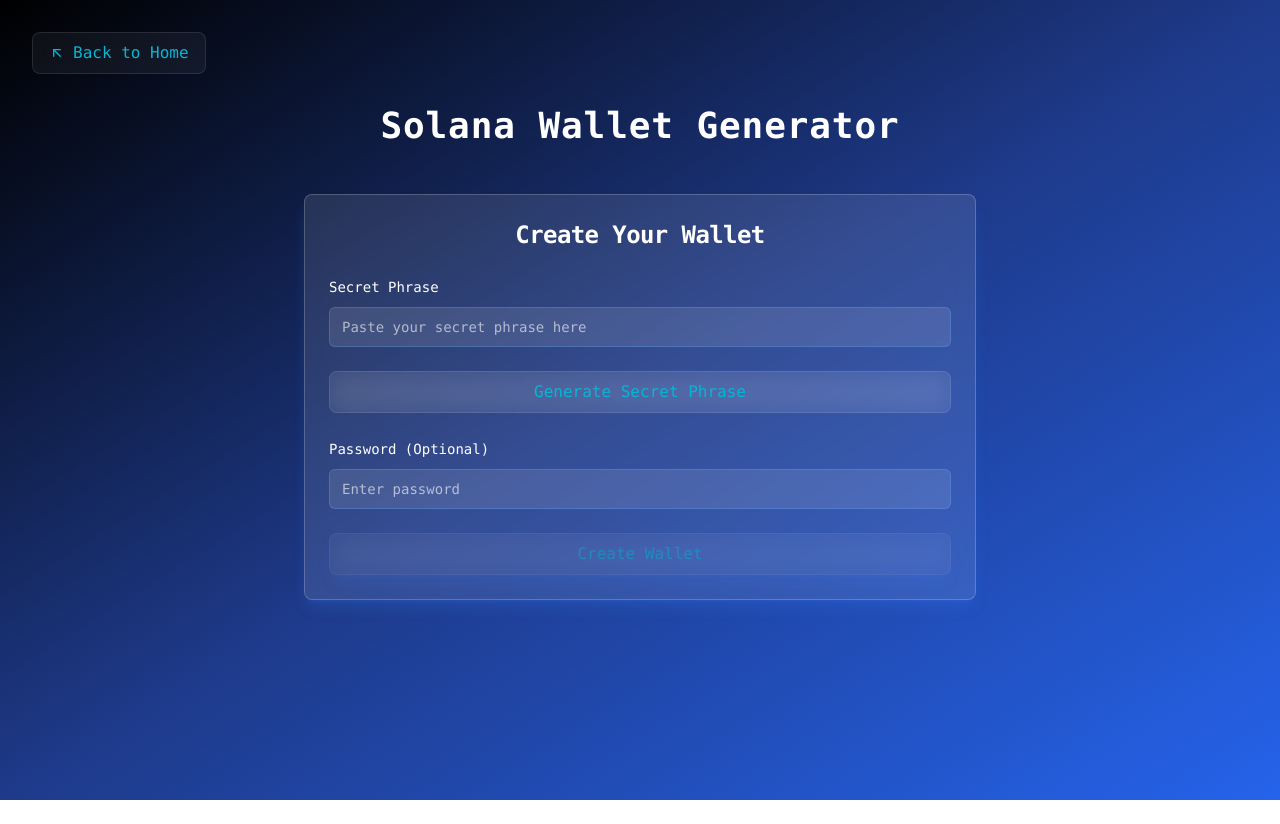
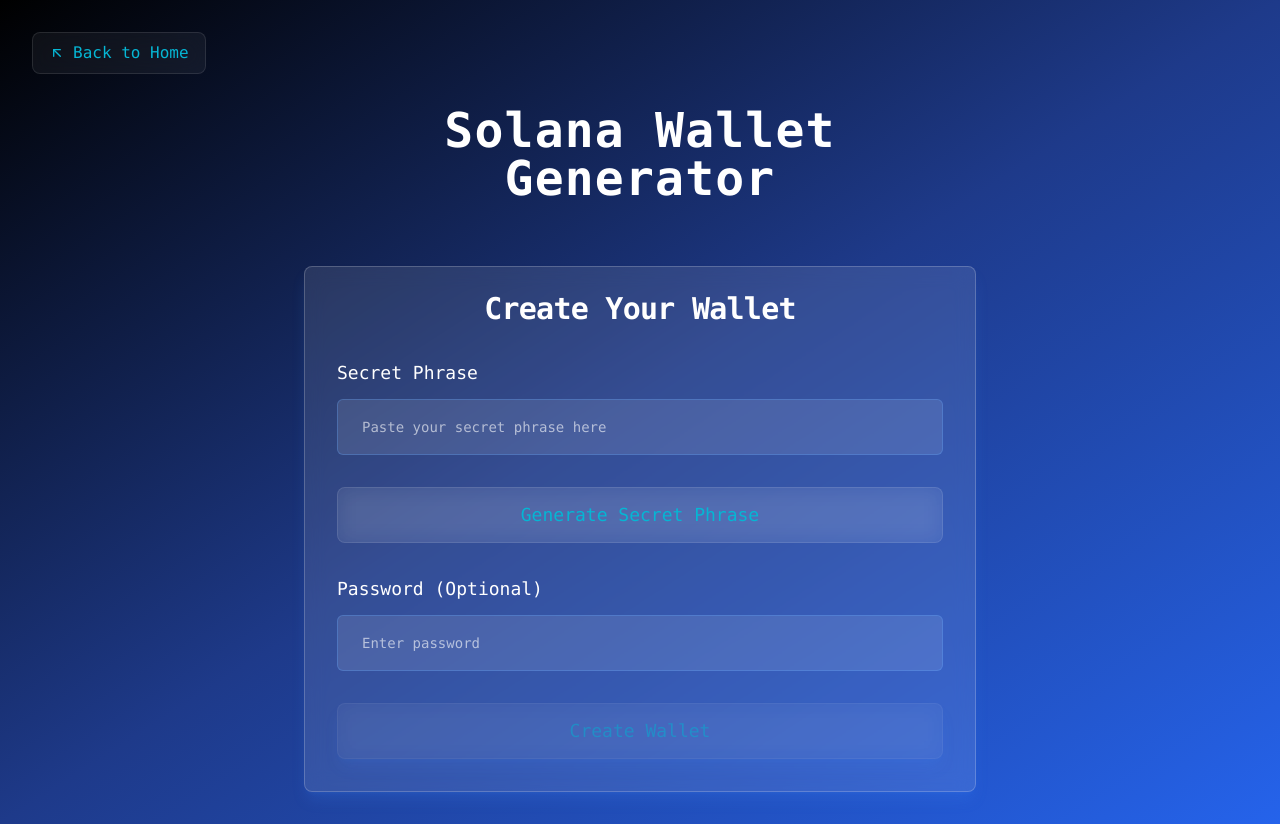
Before and after one commit to Firespiko/Walletied, a React (Vite) app: page /solana in a window 1280 px wide. Before the commit the page ends 800 px from the top, so only its background shows below. Built offline with nearby package versions, Linux system fonts and the light colour scheme.

Commit message:
Fix: Apply design changes to Solana page
Applied the new design to the Solana wallet generator page, including the layout and styling based on the provided images.

```diff
--- a/src/pages/Ethereum.tsx
+++ b/src/pages/Ethereum.tsx
@@ -62,50 +62,50 @@ const Ethereum = () => {
 
       {wallets.length === 0 ? (
         <div className="max-w-2xl mx-auto">
-          <h1 className="text-4xl font-bold text-white text-center mb-12 tracking-wide">
+          <h1 className="text-5xl font-bold text-white text-center mb-16 tracking-wide">
             Ethereum Wallet Generator
           </h1>
 
           <Card className="glassmorphism text-white border-white/20">
-            <CardHeader>
-              <CardTitle className="text-2xl text-center">Create Your Wallet</CardTitle>
+            <CardHeader className="pb-8">
+              <CardTitle className="text-3xl text-center font-bold">Create Your Wallet</CardTitle>
             </CardHeader>
-            <CardContent className="space-y-6">
-              <div className="space-y-2">
-                <Label htmlFor="secret-phrase">Secret Phrase</Label>
+            <CardContent className="space-y-8 px-8 pb-8">
+              <div className="space-y-3">
+                <Label htmlFor="secret-phrase" className="text-lg font-medium">Secret Phrase</Label>
                 <Input
                   id="secret-phrase"
                   value={secretPhrase}
                   onChange={(e) => setSecretPhrase(e.target.value)}
                   placeholder="Paste your secret phrase here"
-                  className="bg-white/10 border-white/20 text-white placeholder:text-white/60 font-mono"
+                  className="bg-white/10 border-white/20 text-white placeholder:text-white/60 font-mono h-14 text-lg px-6"
                 />
               </div>
 
               <button
                 onClick={handleGeneratePhrase}
-                className="crypto-button w-full bg-blue-600 hover:bg-blue-700 px-4 py-2 rounded text-white font-mono"
+                className="crypto-button w-full h-14 bg-blue-600 hover:bg-blue-700 px-6 rounded text-white font-mono text-lg font-medium"
                 style={{ color: '#3b82f6' }}
               >
                 Generate Secret Phrase
               </button>
 
-              <div className="space-y-2">
-                <Label htmlFor="password">Password (Optional)</Label>
+              <div className="space-y-3">
+                <Label htmlFor="password" className="text-lg font-medium">Password (Optional)</Label>
                 <Input
                   id="password"
                   type="password"
                   value={password}
                   onChange={(e) => setPassword(e.target.value)}
                   placeholder="Enter password"
-                  className="bg-white/10 border-white/20 text-white placeholder:text-white/60 font-mono"
+                  className="bg-white/10 border-white/20 text-white placeholder:text-white/60 font-mono h-14 text-lg px-6"
                 />
               </div>
 
               <button
                 onClick={handleCreateWallet}
                 disabled={!secretPhrase}
-                className="crypto-button w-full bg-gradient-to-r from-blue-600 to-purple-600 hover:from-blue-700 hover:to-purple-700 disabled:opacity-50 px-4 py-2 rounded text-white font-mono"
+                className="crypto-button w-full h-14 bg-gradient-to-r from-blue-600 to-purple-600 hover:from-blue-700 hover:to-purple-700 disabled:opacity-50 px-6 rounded text-white font-mono text-lg font-medium"
                 style={{ color: '#3b82f6' }}
               >
                 Create Wallet
--- a/src/pages/Solana.tsx
+++ b/src/pages/Solana.tsx
@@ -62,50 +62,50 @@ const Solana = () => {
 
       {wallets.length === 0 ? (
         <div className="max-w-2xl mx-auto">
-          <h1 className="text-4xl font-bold text-white text-center mb-12 tracking-wide">
+          <h1 className="text-5xl font-bold text-white text-center mb-16 tracking-wide">
             Solana Wallet Generator
           </h1>
 
           <Card className="glassmorphism text-white border-blue-400/30 shadow-lg shadow-blue-500/20">
-            <CardHeader>
-              <CardTitle className="text-2xl text-center">Create Your Wallet</CardTitle>
+            <CardHeader className="pb-8">
+              <CardTitle className="text-3xl text-center font-bold">Create Your Wallet</CardTitle>
             </CardHeader>
-            <CardContent className="space-y-6">
-              <div className="space-y-2">
-                <Label htmlFor="secret-phrase">Secret Phrase</Label>
+            <CardContent className="space-y-8 px-8 pb-8">
+              <div className="space-y-3">
+                <Label htmlFor="secret-phrase" className="text-lg font-medium">Secret Phrase</Label>
                 <Input
                   id="secret-phrase"
                   value={secretPhrase}
                   onChange={(e) => setSecretPhrase(e.target.value)}
                   placeholder="Paste your secret phrase here"
-                  className="bg-white/10 border-blue-400/30 text-white placeholder:text-white/60 font-mono"
+                  className="bg-white/10 border-blue-400/30 text-white placeholder:text-white/60 font-mono h-14 text-lg px-6"
                 />
               </div>
 
               <button
                 onClick={handleGeneratePhrase}
-                className="crypto-button w-full bg-blue-600 hover:bg-blue-700 px-4 py-2 rounded text-white font-mono"
+                className="crypto-button w-full h-14 bg-blue-600 hover:bg-blue-700 px-6 rounded text-white font-mono text-lg font-medium"
                 style={{ color: '#06b6d4' }}
               >
                 Generate Secret Phrase
               </button>
 
-              <div className="space-y-2">
-                <Label htmlFor="password">Password (Optional)</Label>
+              <div className="space-y-3">
+                <Label htmlFor="password" className="text-lg font-medium">Password (Optional)</Label>
                 <Input
                   id="password"
                   type="password"
                   value={password}
                   onChange={(e) => setPassword(e.target.value)}
                   placeholder="Enter password"
-                  className="bg-white/10 border-blue-400/30 text-white placeholder:text-white/60 font-mono"
+                  className="bg-white/10 border-blue-400/30 text-white placeholder:text-white/60 font-mono h-14 text-lg px-6"
                 />
               </div>
 
               <button
                 onClick={handleCreateWallet}
                 disabled={!secretPhrase}
-                className="crypto-button w-full bg-gradient-to-r from-blue-600 to-cyan-500 hover:from-blue-700 hover:to-cyan-600 disabled:opacity-50 shadow-lg shadow-blue-500/25 px-4 py-2 rounded text-white font-mono"
+                className="crypto-button w-full h-14 bg-gradient-to-r from-blue-600 to-cyan-500 hover:from-blue-700 hover:to-cyan-600 disabled:opacity-50 shadow-lg shadow-blue-500/25 px-6 rounded text-white font-mono text-lg font-medium"
                 style={{ color: '#06b6d4' }}
               >
                 Create Wallet
```
